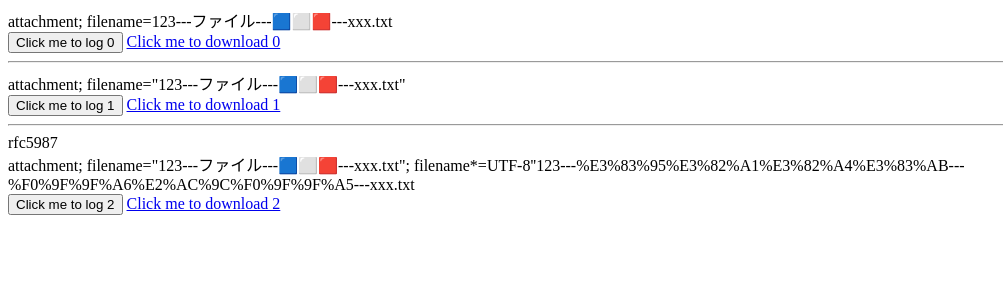
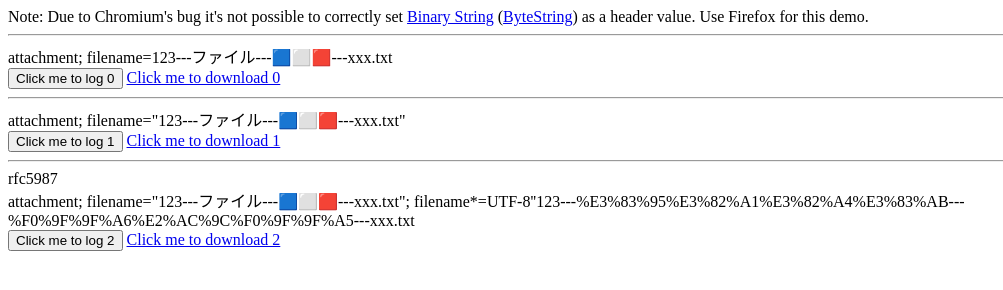
Before and after one commit to AlttiRi/content-disposition-by-sw, a plain HTML site: page index.html in a window 1280 px wide. Shown: the whole page, without its empty margins (0-1003 px from the left). Drawn offline with Linux system fonts and the light colour scheme.

Commit message:
Update index.html

```diff
--- a/index.html
+++ b/index.html
@@ -2,10 +2,13 @@
 <html lang="en">
 <head>
     <meta charset="UTF-8">
-    <title>SW CD Demo</title>
+    <title>SW CD Demo — Content-Disposition Service Worker Demo</title>
     <script src="index.js"></script>
 </head>
 <body>
+Note: Due to Chromium's bug it's not possible to correctly set <a href="https://developer.mozilla.org/en-US/docs/Web/API/DOMString/Binary">Binary String</a>
+(<a href="https://developer.mozilla.org/en-US/docs/Web/API/ByteString">ByteString</a>) as a header value. Use Firefox for this demo.
+<hr>
 <div>
     <div>
         attachment; filename=123---ファイル---🟦⬜🟥---xxx.txt
```
